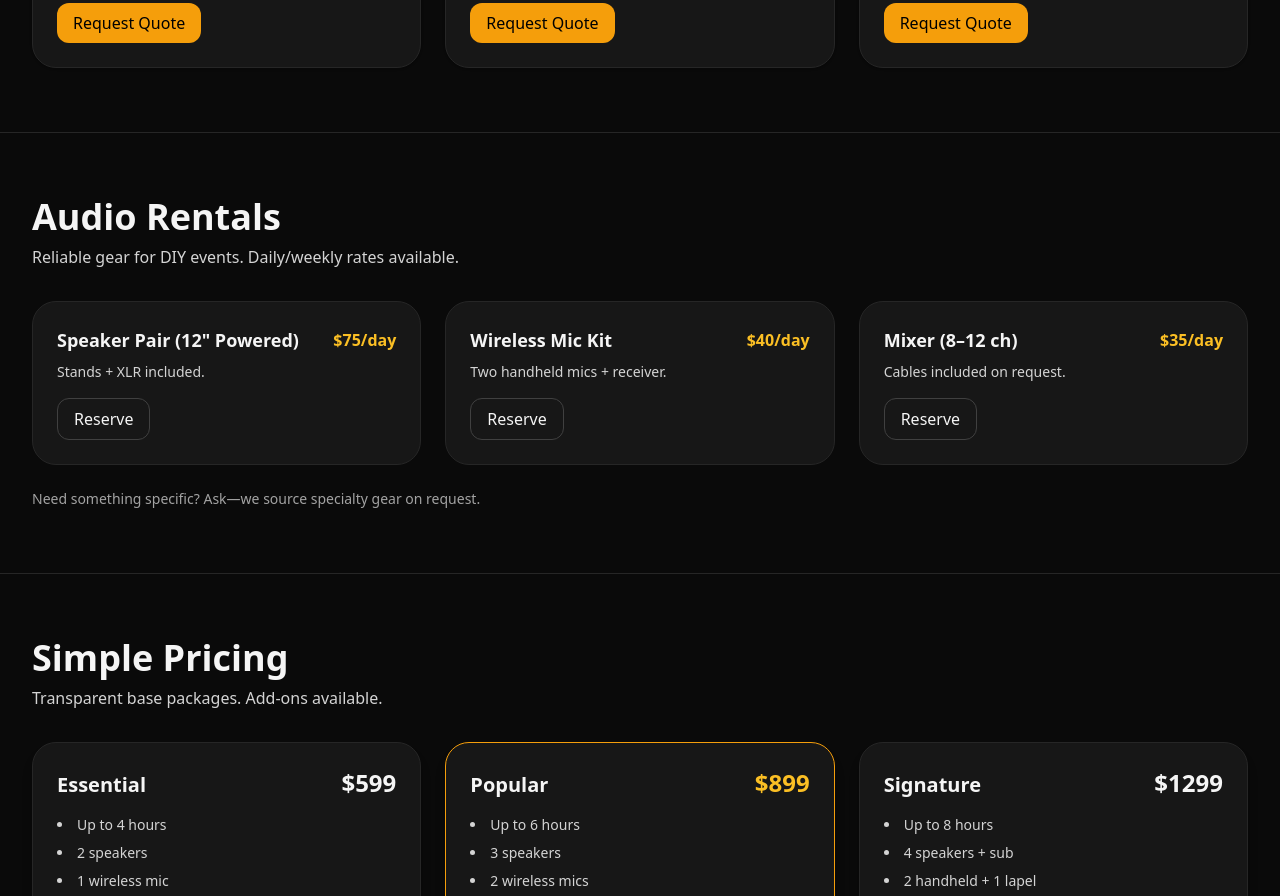
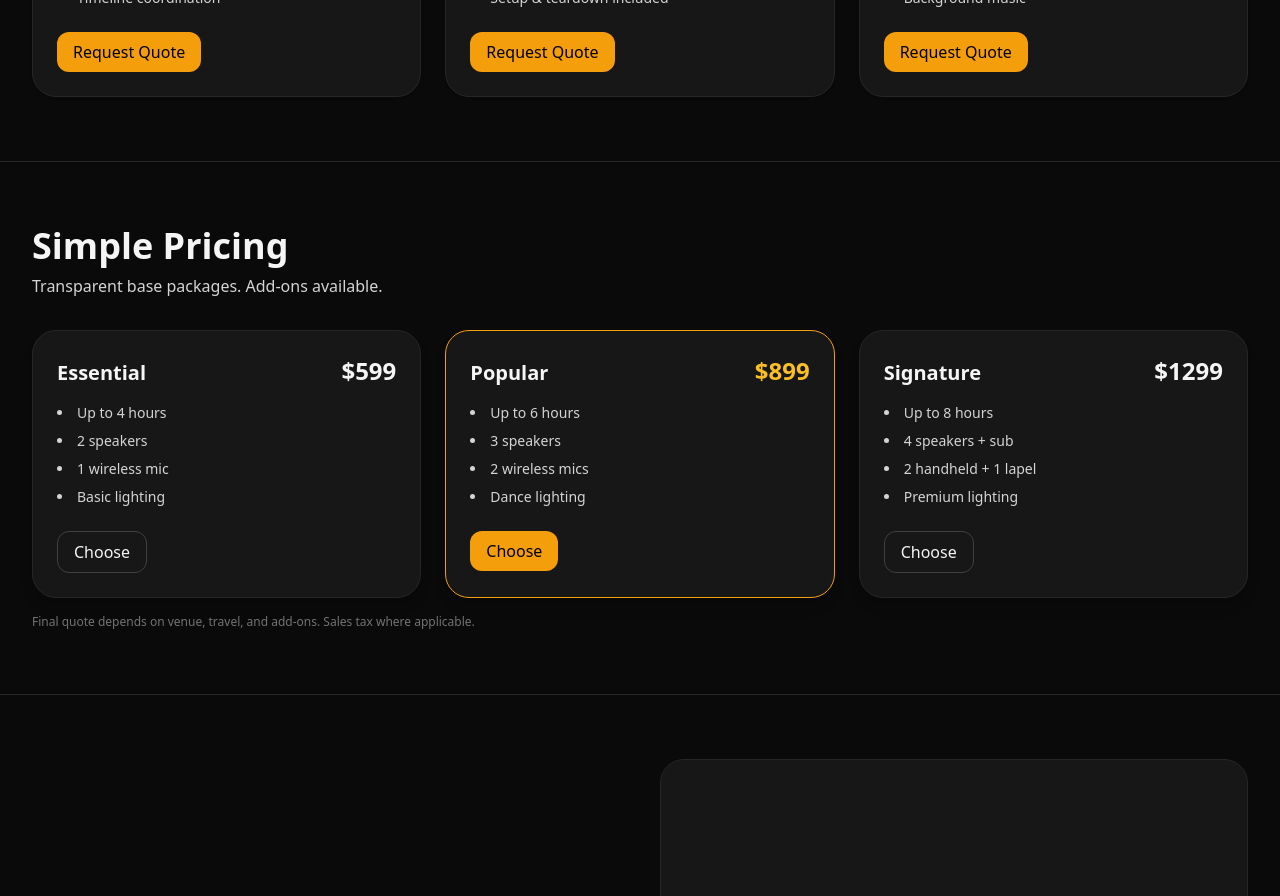
Before and after one commit to dexter806/tascosa.audio, a Next.js app: page / in a window 1280 px wide. Shown: the part 1120-2016 px from the top of the page. Built offline with nearby package versions, Linux system fonts and the light colour scheme.

Commit message:
Update index.js

```diff
--- a/pages/index.js
+++ b/pages/index.js
@@ -57,7 +57,7 @@ export default function Home() {
           <div className="grid md:grid-cols-2 gap-10 items-center">
             <div>
               <h1 className="text-4xl md:text-6xl font-extrabold leading-tight">
-                Service that <span className="text-amber-400">make your event</span> unforgettable.
+                Service that will<span className="text-amber-400">make your event</span> unforgettable.
               </h1>
               <p className="mt-5 text-neutral-300 text-lg max-w-prose">
                 Tascosa Audio provides professional DJ services and reliable audio rentals for weddings,
@@ -102,7 +102,7 @@ export default function Home() {
         </div>
       </section>
 
-      <section id="rentals" className="mx-auto max-w-7xl px-4 sm:px-6 lg:px-8 py-16 border-t border-neutral-800">
+     {/* <section id="rentals" className="mx-auto max-w-7xl px-4 sm:px-6 lg:px-8 py-16 border-t border-neutral-800">
         <h2 className="text-3xl md:text-4xl font-bold">Audio Rentals</h2>
         <p className="mt-2 text-neutral-300">Reliable gear for DIY events. Daily/weekly rates available.</p>
         <div className="mt-8 grid md:grid-cols-3 gap-6">
@@ -122,7 +122,7 @@ export default function Home() {
           ))}
         </div>
         <p className="mt-6 text-sm text-neutral-400">Need something specific? Ask—we source specialty gear on request.</p>
-      </section>
+      </section> */}
 
       <section id="pricing" className="mx-auto max-w-7xl px-4 sm:px-6 lg:px-8 py-16 border-t border-neutral-800">
         <h2 className="text-3xl md:text-4xl font-bold">Simple Pricing</h2>
```
